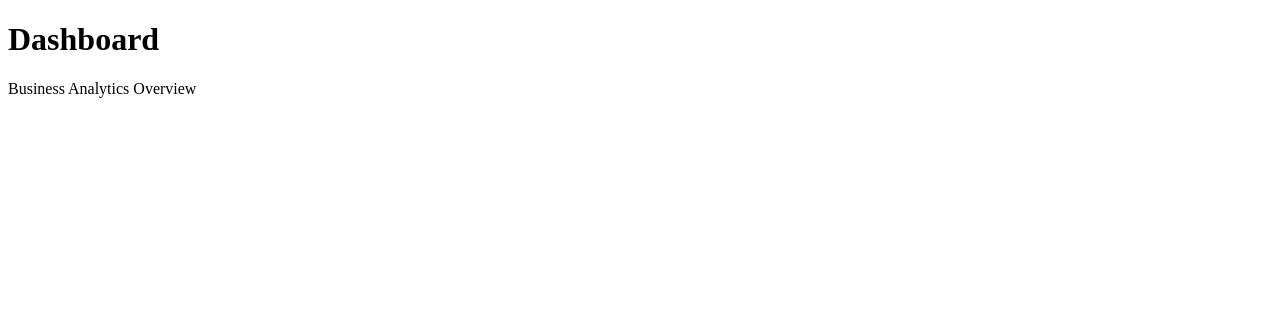
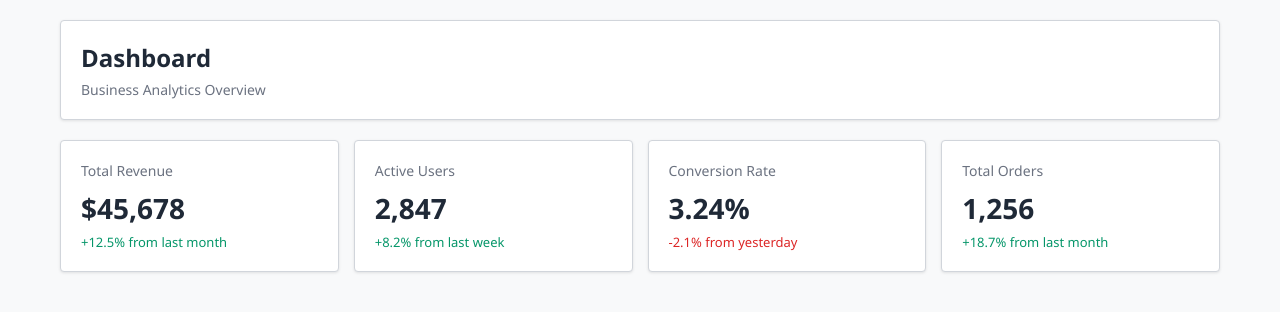
Before and after one commit to MoussaTaa/dashboardhtmlcss, a plain HTML site: page index.html in a window 1280 px wide. Drawn offline with Linux system fonts and the light colour scheme.

Commit message:
add cards

```diff
--- a/index.html
+++ b/index.html
@@ -4,6 +4,7 @@
     <meta charset="UTF-8">
     <meta name="viewport" content="width=device-width, initial-scale=1.0">
     <title>Dashboard</title>
+    <link rel="stylesheet" href="style.css">
 </head>
 <body>
     <div class="container">
@@ -11,6 +12,28 @@
             <h1>Dashboard</h1>
             <p>Business Analytics Overview</p>
         </div>
+        <div class="stats-row">
+            <div class="stat-card">
+                <h3>Total Revenue</h3>
+                <div class="stat-value">$45,678</div>
+                <div class="stat-change positive">+12.5% from last month</div>
+            </div>
+            <div class="stat-card">
+                <h3>Active Users</h3>
+                <div class="stat-value">2,847</div>
+                <div class="stat-change positive">+8.2% from last week</div>
+            </div>
+            <div class="stat-card">
+                <h3>Conversion Rate</h3>
+                <div class="stat-value">3.24%</div>
+                <div class="stat-change negative">-2.1% from yesterday</div>
+            </div>
+            <div class="stat-card">
+                <h3>Total Orders</h3>
+                <div class="stat-value">1,256</div>
+                <div class="stat-change positive">+18.7% from last month</div>
+            </div>
+        </div>
     </div>
 </body>
 </html>
--- a/style.css
+++ b/style.css
@@ -37,3 +37,39 @@ body {
     color: #6b7280;
     font-size: 14px;
 }
+.stats-row {
+            display: grid;
+            grid-template-columns: repeat(auto-fit, minmax(250px, 1fr));
+            gap: 15px;
+            margin-bottom: 20px;
+        }
+
+.stat-card {
+    background: white;
+    border: 1px solid #d1d5db;
+    border-radius: 4px;
+    padding: 20px;
+    box-shadow: 0 1px 3px rgba(0,0,0,0.1);
+}
+
+.stat-card h3 {
+    font-size: 14px;
+    color: #6b7280;
+    margin-bottom: 8px;
+    font-weight: 500;
+}
+
+.stat-value {
+    font-size: 28px;
+    font-weight: 600;
+    color: #1f2937;
+    margin-bottom: 5px;
+}
+
+.stat-change {
+    font-size: 13px;
+    font-weight: 500;
+}
+
+.positive { color: #059669; }
+.negative { color: #dc2626; }
```
